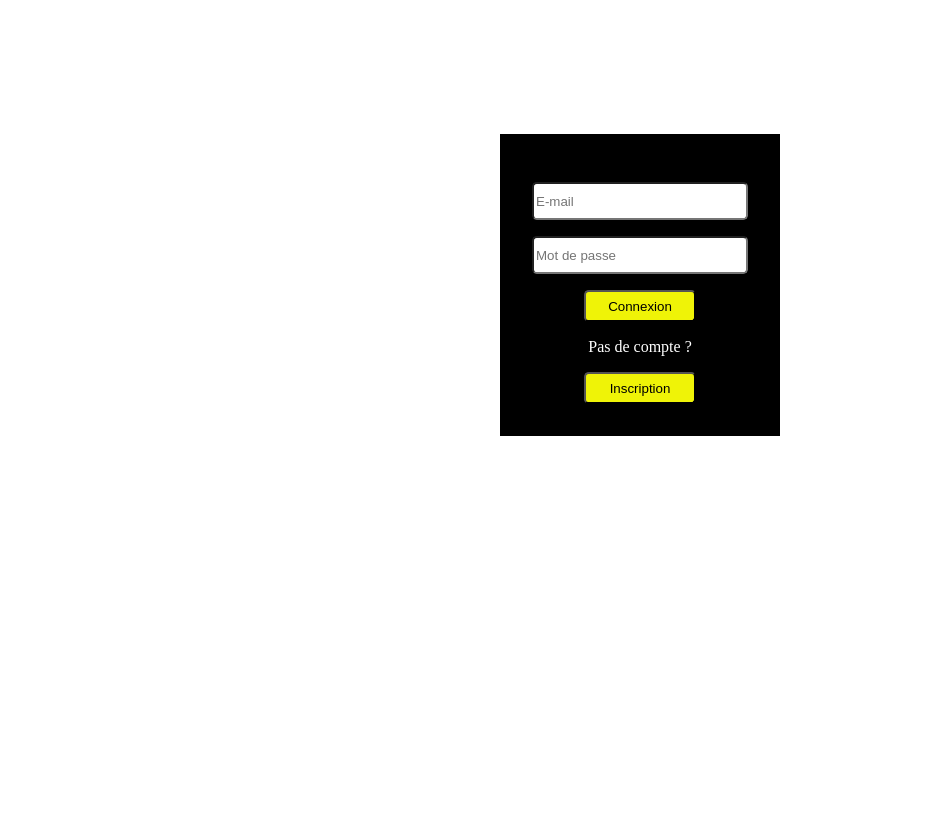
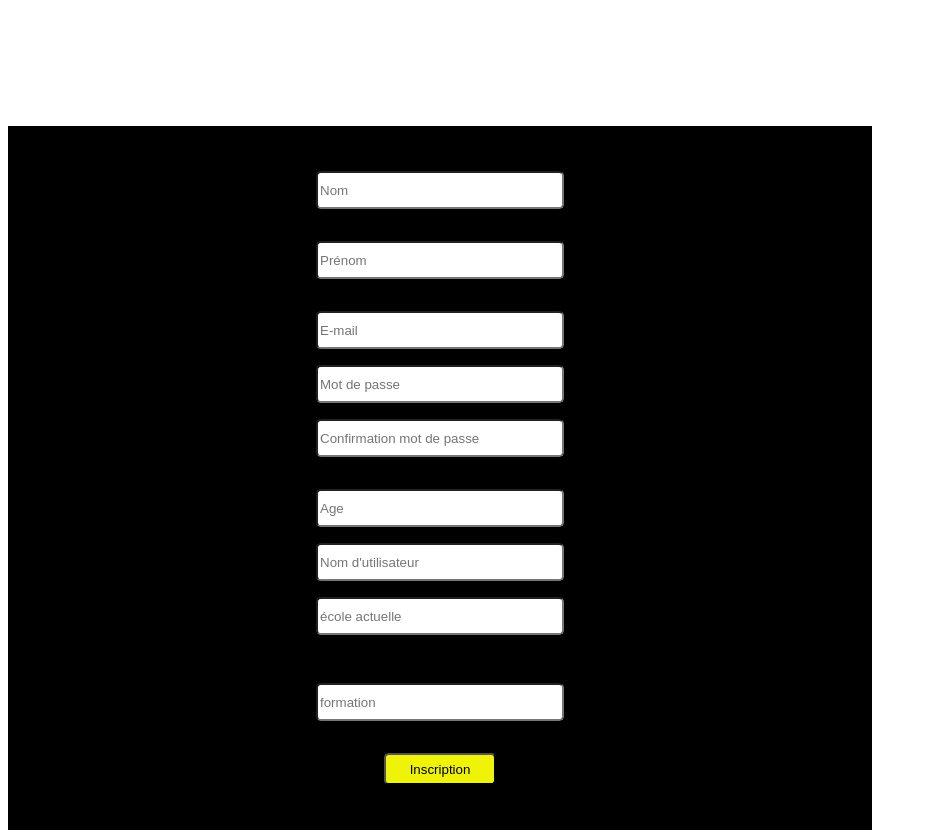
Before and after one commit to DPGL/projet-bons-plans-front, a React (Vite) app: page / in a window 1280 px wide. Shown: the whole page, without its empty margins (0-927 px from the left). Before the commit the page ends 800 px from the top, so only its background shows below. Built offline with nearby package versions, Linux system fonts and the light colour scheme; a web font is replaced by a local one.

Commit message:
MàJ 13/04

```diff
--- a/App.jsx
+++ b/App.jsx
@@ -3,8 +3,15 @@ import ReactDOM from "react-dom"
 import "./App.css"
 import "./public/style/index.css"
 import Form_Connexion from "./component/Form_connexion"
+import Form_inscription from "./component/Form_inscription"
+
+const App = () => {
+    return (
+        <Form_inscription/>
+    )
+}
 
 ReactDOM.render(
-    <Form_Connexion />,
+    <App/>,
     document.getElementById('root')
 )
--- a/component/Form_Connexion.css
+++ b/component/Form_Connexion.css
@@ -18,13 +18,15 @@ form{
 }
 
 input{
+
     border-radius: 0.3rem;
     height: 2rem;
-    width: 13rem;
+    width: 15rem;
 
 }
 
 .buttons{
+
     display: flex;
     flex-direction: column;
     align-items: center;
--- a/component/Form_inscription.css
+++ b/component/Form_inscription.css
@@ -0,0 +1,54 @@
+
+
+.container_inscription {
+    display: flex;
+    flex-direction: column;
+    justify-content: center;
+    text-align: center;
+    background-color: black;
+    width: 50rem;
+    height: 40rem;
+
+
+}
+
+.input .name{
+    width: 20rem;
+}
+.field-name{
+    padding-bottom: 1rem;
+
+
+}
+
+.field-prenom{
+    padding-bottom: 1rem;
+}
+
+.field-email{
+    padding-bottom: 1rem;
+}
+
+.field-password{
+    padding-bottom: 1rem;
+}
+
+.field-confirm-password{
+    padding-bottom: 2rem;
+}
+
+.field-age{
+    padding-bottom: 1rem;
+}
+
+.field-username{
+    padding-bottom: 1rem;
+}
+
+.field-ecole{
+    padding-bottom: 1rem;
+}
+
+.field-formation{
+    padding: 2rem
+}
--- /dev/null
+++ b/component/Form_inscription.jsx
@@ -0,0 +1,150 @@
+import { useState, useEffect } from "react";
+import '/component/Form_inscription.css'
+
+function Inscription(){
+  const initialValues = {nom: "", prenom: "", email: "", password: "", confirmPassword: "", age: "", username: "", ecole: "", formation: ""};
+  const [formValues, setFormValues] = useState(initialValues);
+  const [formErrors, setFormErrors] = useState({});
+  const [isSubmit, setIsSubmit] = useState(false);
+
+  const handleChange = (e) => {
+    const { name, value } = e.target;
+    setFormValues({ ...formValues, [name]: value });
+  };
+
+  const handleSubmit = (e) => {
+    e.preventDefault();
+    setFormErrors(validate(formValues));
+    setIsSubmit(true);
+    // fetch("http://localhost:3000/",{
+    //     method:"POST",
+    //     headers: {
+    //         "Content-Type": "application/json"
+    //     },
+    //     body:JSON.stringify(formValues)
+    // })
+  };
+
+  useEffect(() => {
+    console.log(formErrors);
+    if (Object.keys(formErrors).length === 0 && isSubmit) {
+      console.log(formValues);
+    }
+  }, [formErrors]);
+
+  const validate = (values) => {
+    const errors = {};
+    const regex = /^[^\s@]+@[^\s@]+\.[^\s@]{2,}$/i;
+    if (!values.nom) {
+      errors.nom = "Un nom est requis";
+    } else if (!regex.test(values.nom)) {
+      errors.nom = "Ce n'est pas un nom valide";
+    }
+
+    if (!values.prenom) {
+      errors.prenom = "Un prenom est requis";
+    } else if (!regex.test(values.prenom)) {
+      errors.prenom = "Ce n'est pas un prenom valide";
+    }
+
+    if (!values.email) {
+      errors.email = "L'Email est requis";
+    } else if (!regex.test(values.email)) {
+      errors.email = "Ce n'est pas un format Email valide";
+    }
+
+    if (!values.password) {
+      errors.password = " Un mot de passe est requis !";
+    } else if (values.password.length < 4) {
+      errors.password = "Le mot de passe doit avoir plus de 4 caractères";
+    }
+
+    if (!values.confirmPassword) {
+      errors.confirmPassword = " Veuillez confirmer votre mot de passe !"
+    } else if (values.confirmPassword != values.password) {
+      errors.confirmPassword = " Veuillez entré le même mot de passe !"
+    }
+    return errors;
+  };
+
+
+  function redirect(){}
+  function submit(){}
+
+    return (
+        <form onSubmit={handleSubmit} className="container_inscription">
+          <div className="field-name">
+            <input type="text"
+              name="nom"
+              placeholder="Nom"
+              value={formValues.nom}
+              onChange={handleChange}/>
+              <p>{formErrors.nom}</p>
+          </div>
+          <div className="field-prenom">
+            <input type="text"
+              name="prenom"
+              placeholder="Prénom"
+              value={formValues.prenom}
+              onChange={handleChange}/>
+              <p>{formErrors.prenom}</p>
+          </div>
+          <div className="field-email">
+            <input type="text"
+              name="email"
+              placeholder="E-mail"
+              value={formValues.email}
+              onChange={handleChange}/>
+          </div>
+          <div className="field-password">
+            <input
+              type="password"
+              name="password"
+              placeholder="Mot de passe"
+              value={formValues.password}
+              onChange={handleChange}/>
+          </div>
+          <div className="field-confirm-password">
+            <input
+              type="password"
+              name="confirmPassword"
+              placeholder="Confirmation mot de passe"
+              value={formValues.confirmPassword}
+              onChange={handleChange}/>
+          </div>
+          <div className="field-age">
+            <input type="text"
+              name="age"
+              placeholder="Age"
+              value={formValues.age}
+              onChange={handleChange}/>
+          </div>
+          <div className="field-username">
+            <input type="text"
+              name="username"
+              placeholder="Nom d'utilisateur"
+              value={formValues.username}
+              onChange={handleChange}/>
+          </div>
+          <div className="field-ecole">
+            <input type="text"
+              name="ecole"
+              placeholder="école actuelle"
+              value={formValues.ecole}
+              onChange={handleChange}/>
+          </div>
+          <div className="field-formation">
+            <input type="text"
+              name="formation"
+              placeholder="formation"
+              value={formValues.formation}
+              onChange={handleChange}/>
+          </div>
+          <div className="btns">
+          <button className="validation_inscription" onClick={handleSubmit}>Inscription</button>
+          </div>
+         </form>
+    )
+}
+
+export default Inscription
--- a/component/Form_inscritption.jsx
+++ /dev/null
@@ -1 +0,0 @@
-import '/Form_inscription.css'
```
